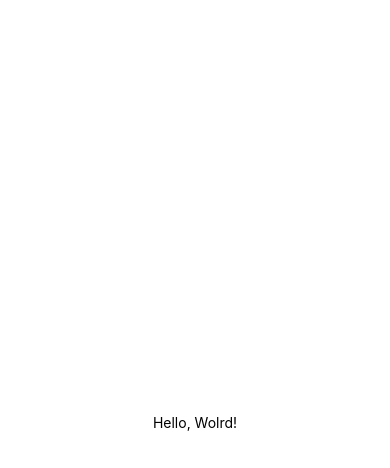
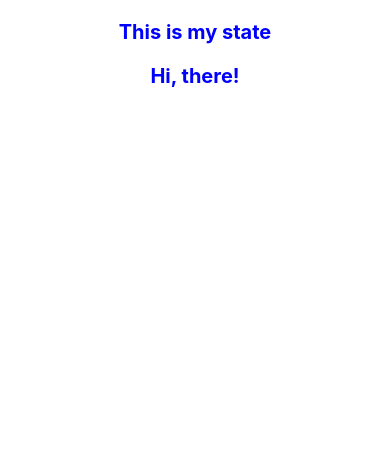
Before and after one commit to SteveWonderbelt/CipherMaker, a React Native app: screen / in a window 390 px wide. Shown: the top 468 px of the page. Built offline with nearby package versions, Linux system fonts and the light colour scheme.

Commit message:
Container Stuff

```diff
--- a/App.js
+++ b/App.js
@@ -1,18 +1,16 @@
-/**
- * Sample React Native App
- * https://github.com/facebook/react-native
- *
- * @format
- * @flow
- */
-import React, { Component } from 'react';
-import {Text, View} from 'react-native';
+import React from 'react';
+import { StyleSheet, Text, View } from 'react-native';
+import PresentationalComponent from './PresentationalComponent'
 
-export default class HelloWorldApp extends Component{
-    render(){
+export default class App extends React.Component {
+    state = {
+        myState: 'This is my state'
+    }
+
+    render() {
         return (
-            <View style={{flex: 1, justifyContent: "center", alignItems: "center"}}>
-                <Text>Hello, Wolrd!</Text>
+            <View>
+                <PresentationalComponent myState = {this.state.myState}/>
             </View>
         );
     }
--- /dev/null
+++ b/PresentationalComponent.js
@@ -0,0 +1,26 @@
+import React, { Component } from 'react'
+import { Text, View, StyleSheet } from 'react-native'
+
+const PresentationalComponent = (props) => {
+    return (
+        <View>
+            <Text style={styles.myState}>
+                {props.myState}
+            </Text>
+            <Text style={styles.myState}>
+                Hi, there!
+            </Text>
+        </View>
+    )
+}
+export default PresentationalComponent
+
+const styles = StyleSheet.create({
+    myState : {
+        marginTop : 20,
+        textAlign: 'center',
+        color: 'blue',
+        fontWeight : 'bold',
+        fontSize: 20
+    }
+})
```
